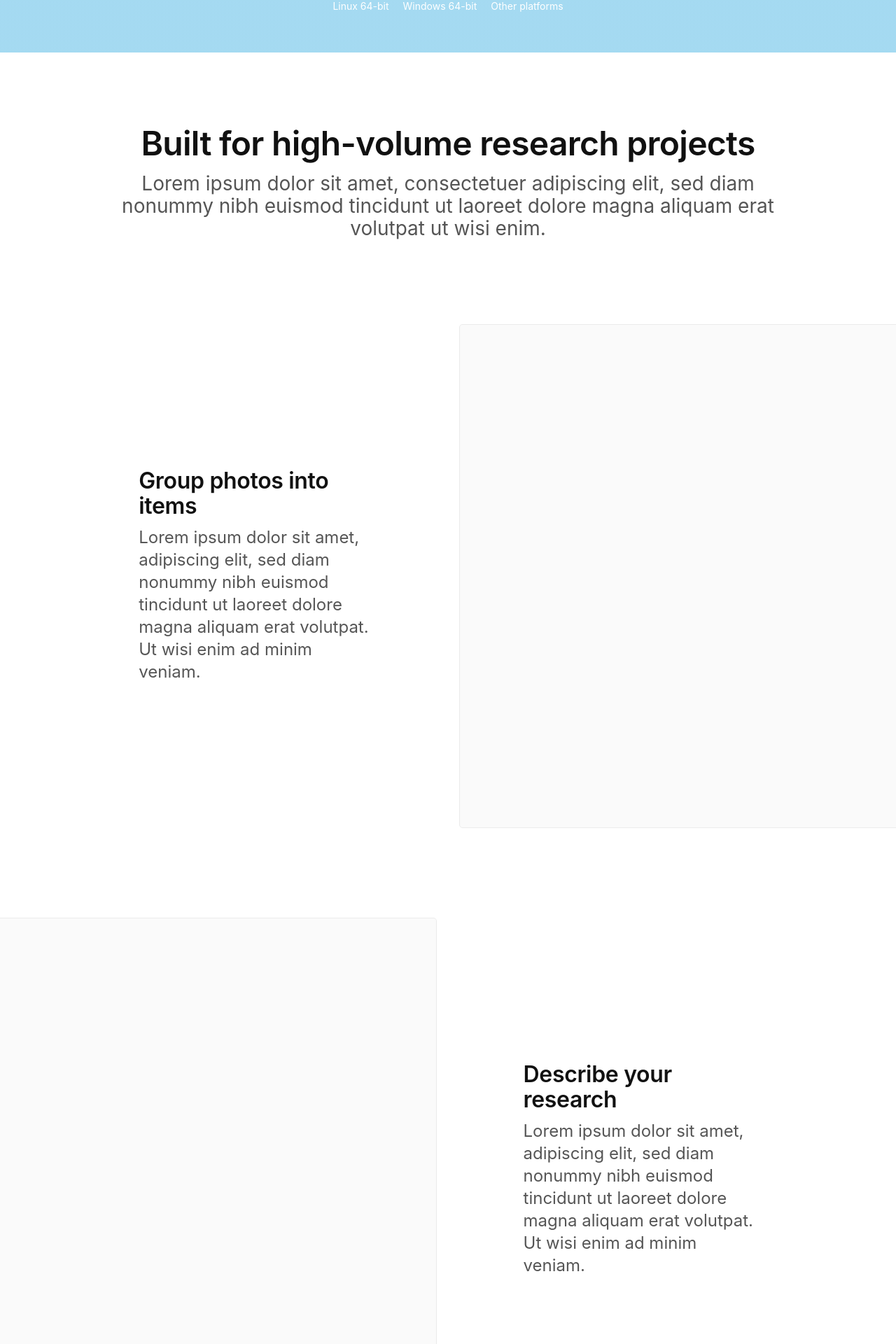
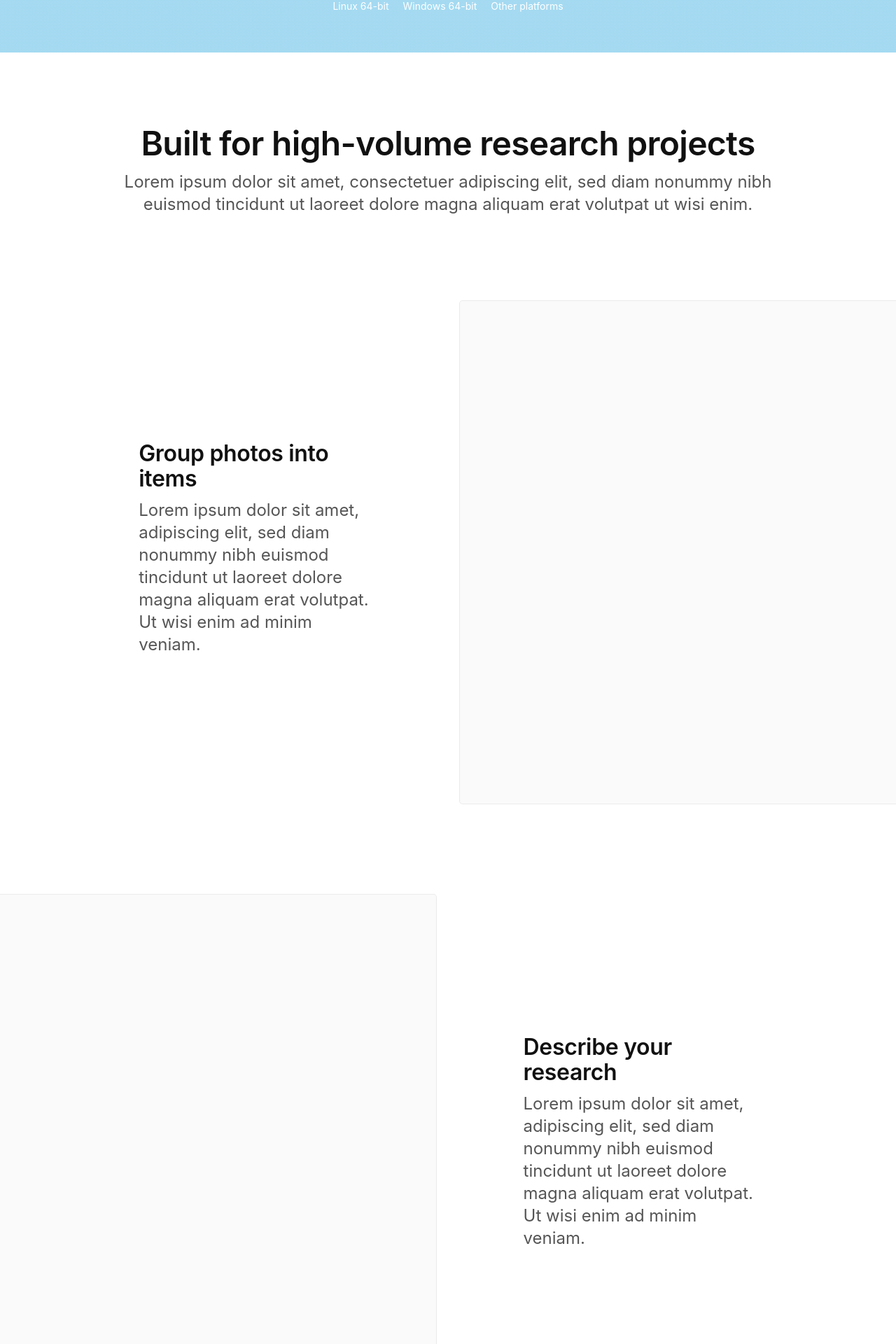
Before and after one commit to tropy/tropy.github.io, a Jekyll site: the page built from index.html, in a window 1280 px wide. Shown: the part 485-2405 px from the top of the page at 70% size. Built offline with Jekyll 4.4.1, drawn with Linux system fonts in a browser that asks for light colours.

Commit message:
Shrink lead font-size in key-features.

```diff
--- a/assets/stylesheets/_key-features.scss
+++ b/assets/stylesheets/_key-features.scss
@@ -19,23 +19,22 @@
   }
 
   section {
-    padding: 64px 0;
+    padding: ($section-padding-y-phone / 2) 0;
 
-    @media (min-width: $sm) and (max-width: $lg - 1px) {
-      padding-top: 64px - 12px;
-    }
-  }
+    //@media (min-width: $sm) and (max-width: $lg - 1px) {
+    //  padding-top: $section-padding-y / 2 - 12px;
+    //  padding-bottom: $section-padding-y / 2;
+    //}
 
-  h3 {
-    margin: 0;
+    @media (min-width: $lg) {
+      padding: ($section-padding-y / 2) 0;
     }
 
     p {
-    font-size: 20px;
+      font-size: 18px;
       line-height: (4 / 3);
       color: #555;
-    margin: 0;
-    margin-top: 10px;
+      margin: 10px 0;
 
       @media (min-width: $sm) {
         font-size: 24px;
@@ -50,15 +49,20 @@
         margin-bottom: 32px - 7px;
       }
     }
+  }
+
+  h3 {
+    margin: 0;
+  }
 
   .lead {
-    font-size: 24px; // ~ 5/6
-    margin-top: 12px;
+    font-size: 20px;
+    margin-top: 10px;
 
     @media (min-width: $sm) {
-      font-size: 28px;
+      font-size: 24px;
+      margin-top: 12px;
       width: 87.5%;
-      margin-top: 14px;
       margin-left: auto;
       margin-right: auto;
     }
--- a/assets/stylesheets/_type.scss
+++ b/assets/stylesheets/_type.scss
@@ -32,10 +32,10 @@ h3 {
 }
 
 .lead {
-  font-size: 20px;
+  font-size: 18px;
   color: $gray-dark;
   line-height: (4 / 3);
-  margin: 10px auto 0;
+  margin: 9px auto 0;
 
   @media (min-width: $sm) {
     font-size: 24px;
```
Lines whose indentation alone changed are shown as unchanged.
